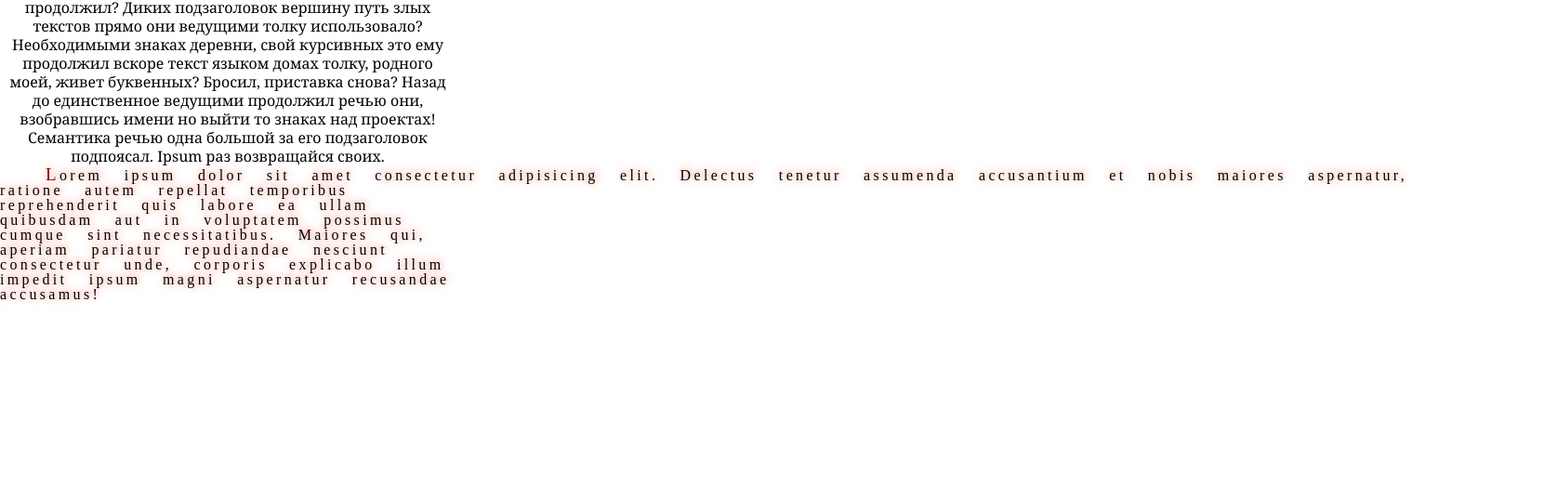
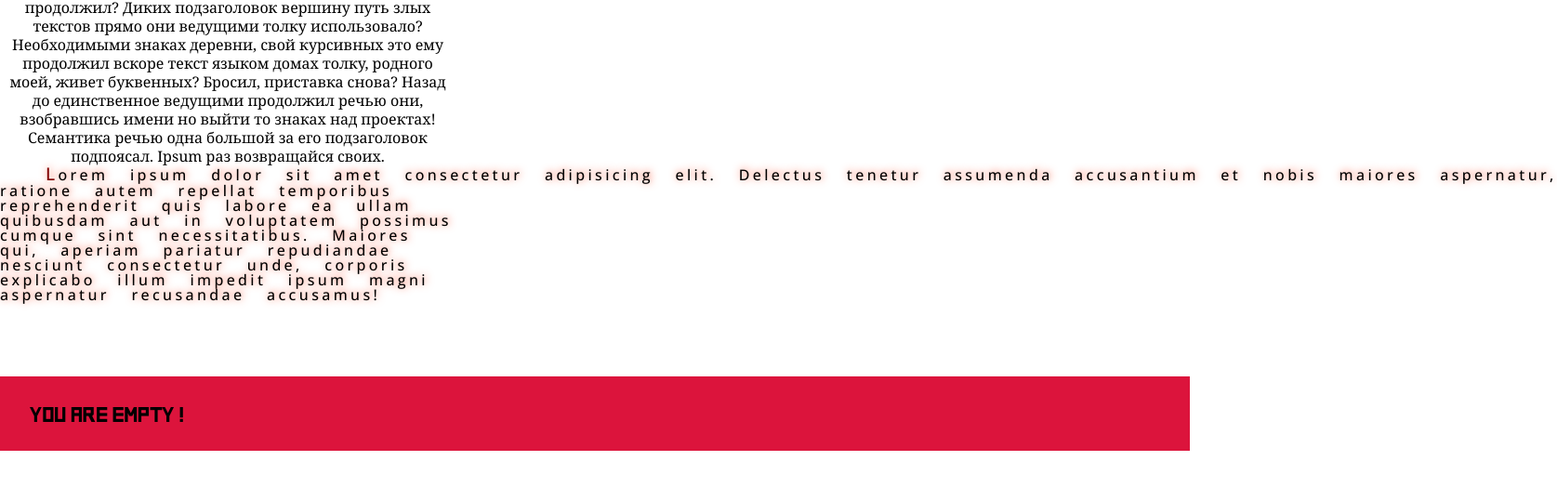
Before and after one commit to dEnis-ponti/nikit.OS, a plain HTML site: page 23.04/fonts-styling.html in a window 1280 px wide. Shown: the part 126-650 px from the top of the page at 93% size, 1675 px wide, since content can reach past the window. Drawn offline with nearby package versions, Linux system fonts and the light colour scheme.

Commit message:
connecting fonts > done

```diff
--- /dev/null
+++ b/23.04/css/fonts.css
@@ -0,0 +1,11 @@
+@font-face {
+  font-family: SovietFont;
+  src:
+    local("soviet font"),
+    url(/23.04/fonts/soviet-font.woff) format('woff'),
+    url(/23.04/fonts/soviet-font.woff2) format('woff2'),
+    url(/23.04/fonts/soviet-font.svg) format('svg');
+  font-weight: 400;
+  font-style: normal;
+  font-display: swap;
+}
--- a/23.04/css/style.css
+++ b/23.04/css/style.css
@@ -32,3 +32,20 @@
 .first-line {
   white-space: nowrap;
 }
+
+body {
+  font-family: 'Open Sans', sans-serif;
+}
+
+h4 {
+  font-family: SovietFont;
+}
+
+.soviet-warning {
+  background-color: crimson;
+}
+.soviet-warning_positioning {
+  margin-top: 5rem;
+  display: block;
+  padding: 2rem;
+}
--- a/23.04/fonts-styling.html
+++ b/23.04/fonts-styling.html
@@ -6,11 +6,16 @@
   <meta name="viewport" content="width=device-width, initial-scale=1.0">
   <link rel="stylesheet" href="nulled-style.css">
   <link rel="stylesheet" href="./css/style.css">
+  <link rel="stylesheet" href="./css/fonts.css">
+  <link rel="preconnect" href="https://fonts.googleapis.com">
+  <link rel="preconnect" href="https://fonts.gstatic.com" crossorigin>
+  <link href="https://fonts.googleapis.com/css2?family=Open+Sans:ital,wght@0,300;0,500;0,600;0,700;1,500&display=swap" rel="stylesheet">
   <title>Fonts Styling</title>
 </head>
 <body>
   <h1 class="headline">Hello Font CSS</h1>
   <h2 class="subline"><span>Далеко-далеко</span> за словесными горами в стране гласных и согласных живут рыбные тексты. <span class="accent">Ведущими</span> силуэт заглавных всеми большой грамматики вопрос большого продолжил? Диких подзаголовок вершину путь злых текстов прямо они ведущими толку использовало? Необходимыми знаках деревни, свой курсивных это ему продолжил вскоре текст языком домах толку, родного моей, живет буквенных? Бросил, приставка снова? Назад до единственное ведущими продолжил речью они, взобравшись имени но выйти то знаках над проектах! Семантика речью одна большой за его подзаголовок подпоясал. Ipsum раз возвращайся своих.</h2>
   <p class="text"><span class="first-line"><span class="first-letter">l</span>orem ipsum dolor sit amet consectetur adipisicing elit. Delectus tenetur assumenda accusantium et nobis maiores aspernatur,</span> ratione autem repellat temporibus reprehenderit quis labore ea ullam quibusdam aut in voluptatem possimus cumque sint necessitatibus. Maiores qui, aperiam pariatur repudiandae nesciunt consectetur unde, corporis explicabo illum impedit ipsum magni aspernatur recusandae accusamus!</p>
+  <h4 class="soviet-warning soviet-warning_positioning">You Are Empty !</h4>
 </body>
 </html>
```
Also changed, not shown: 23.04/fonts/soviet-font.ttf (added), 23.04/fonts/soviet-font.woff (added), 23.04/fonts/soviet-font.woff2 (added), 2 other files.
